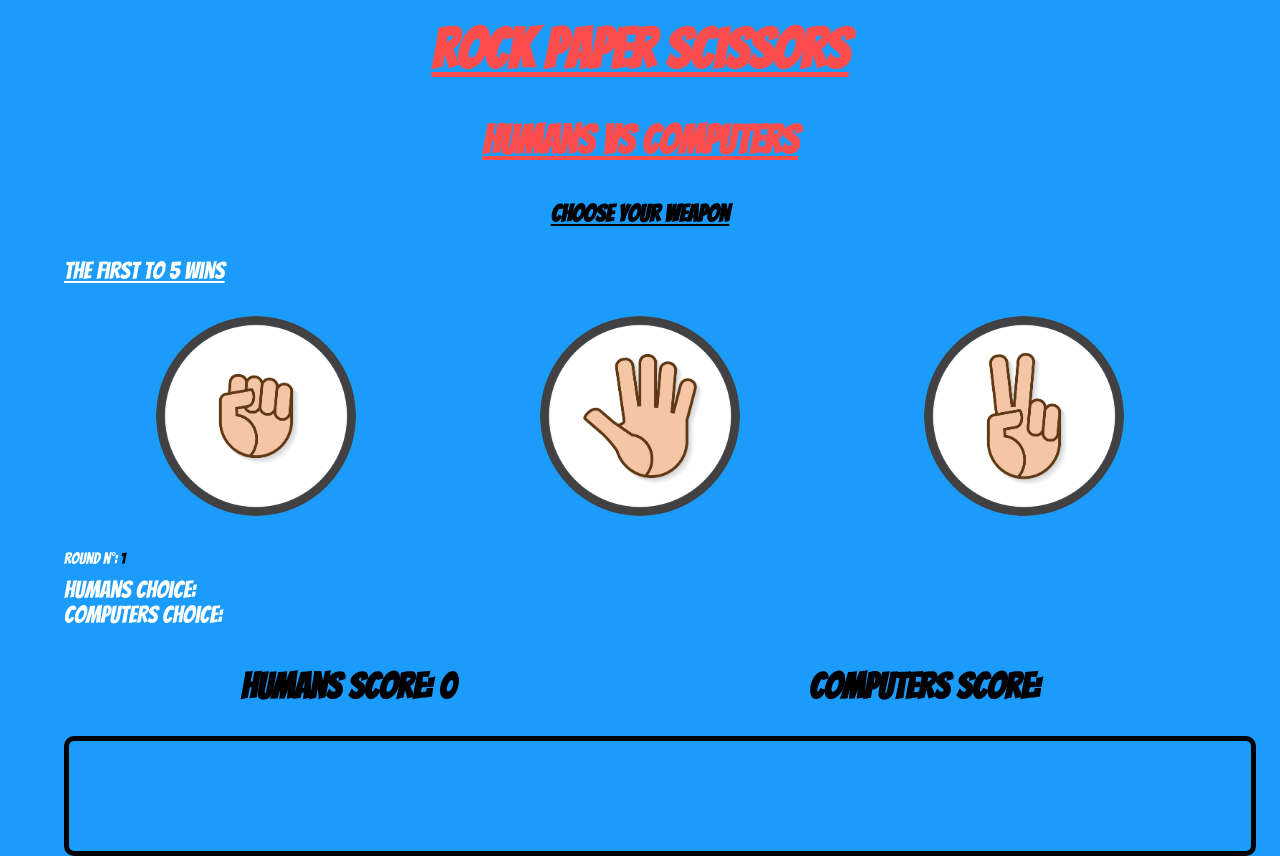
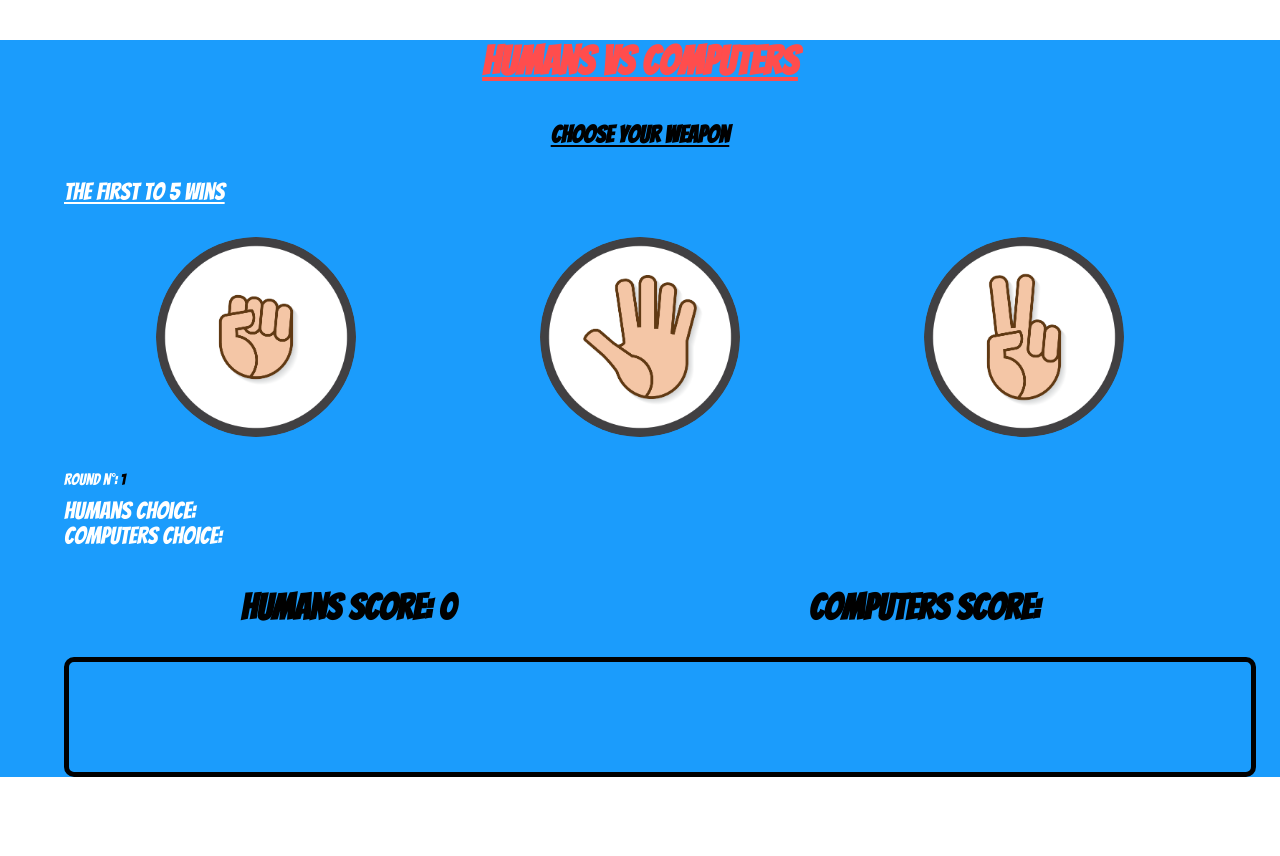
Before and after one commit to Ayoub-88/rock-paper-scissors, a plain HTML site: page index.html in a window 1280 px wide. After the commit the page ends 800 px from the top, so only its background shows below. Drawn offline with Linux system fonts and the light colour scheme.

Commit message:
Update index.html

```diff
--- a/index.html
+++ b/index.html
@@ -9,7 +9,7 @@
 <body>
     <main>
         <div class="container">
-            <h1 id="title">Rock Paper Scissors</h1>
+
             <h3 id="sub-title">Humans VS Computers</h3>
             <h4 id="who">Choose your weapon</h4>
             <h4 id="first">The first to 5 wins</h4>
```
